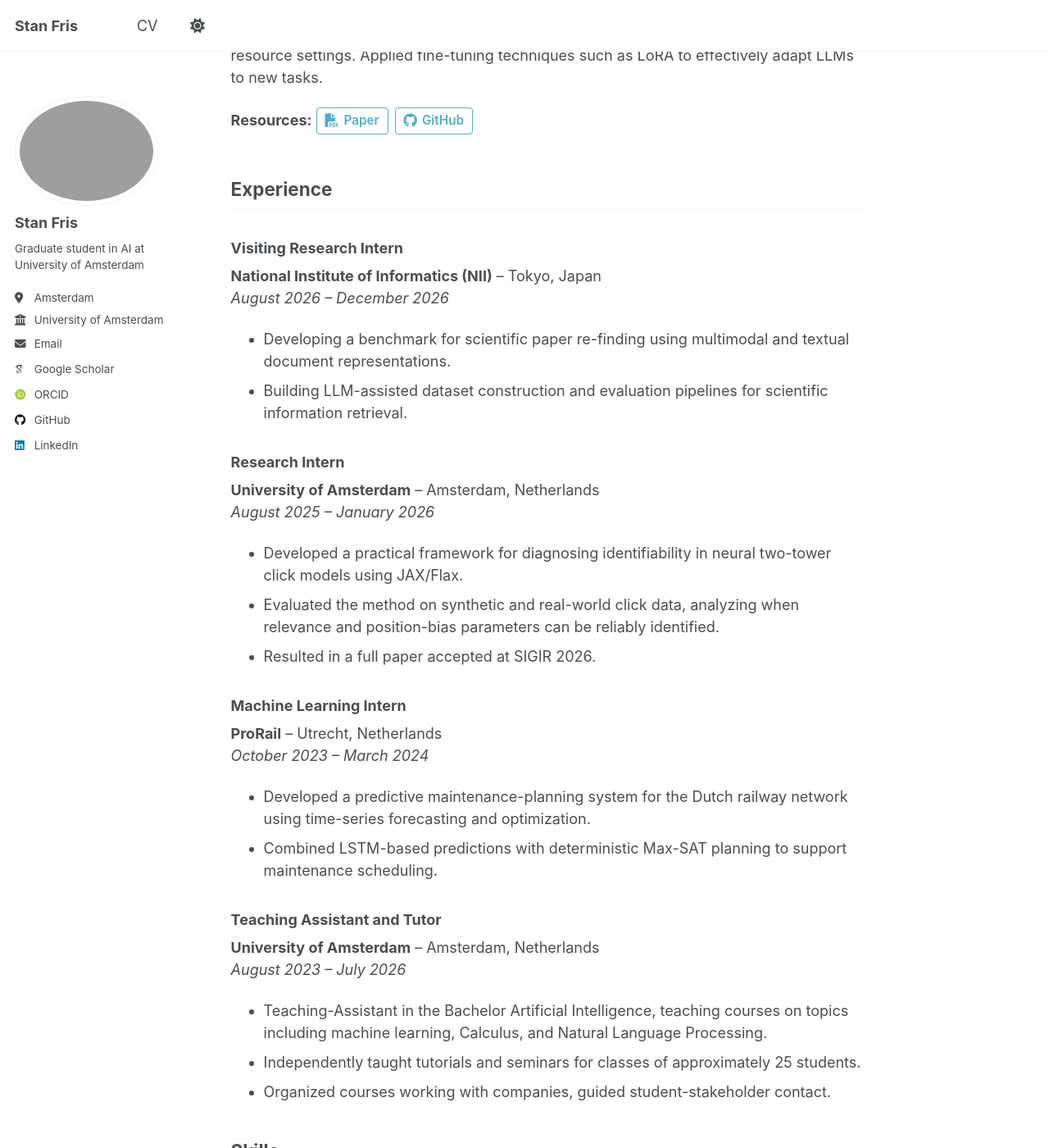
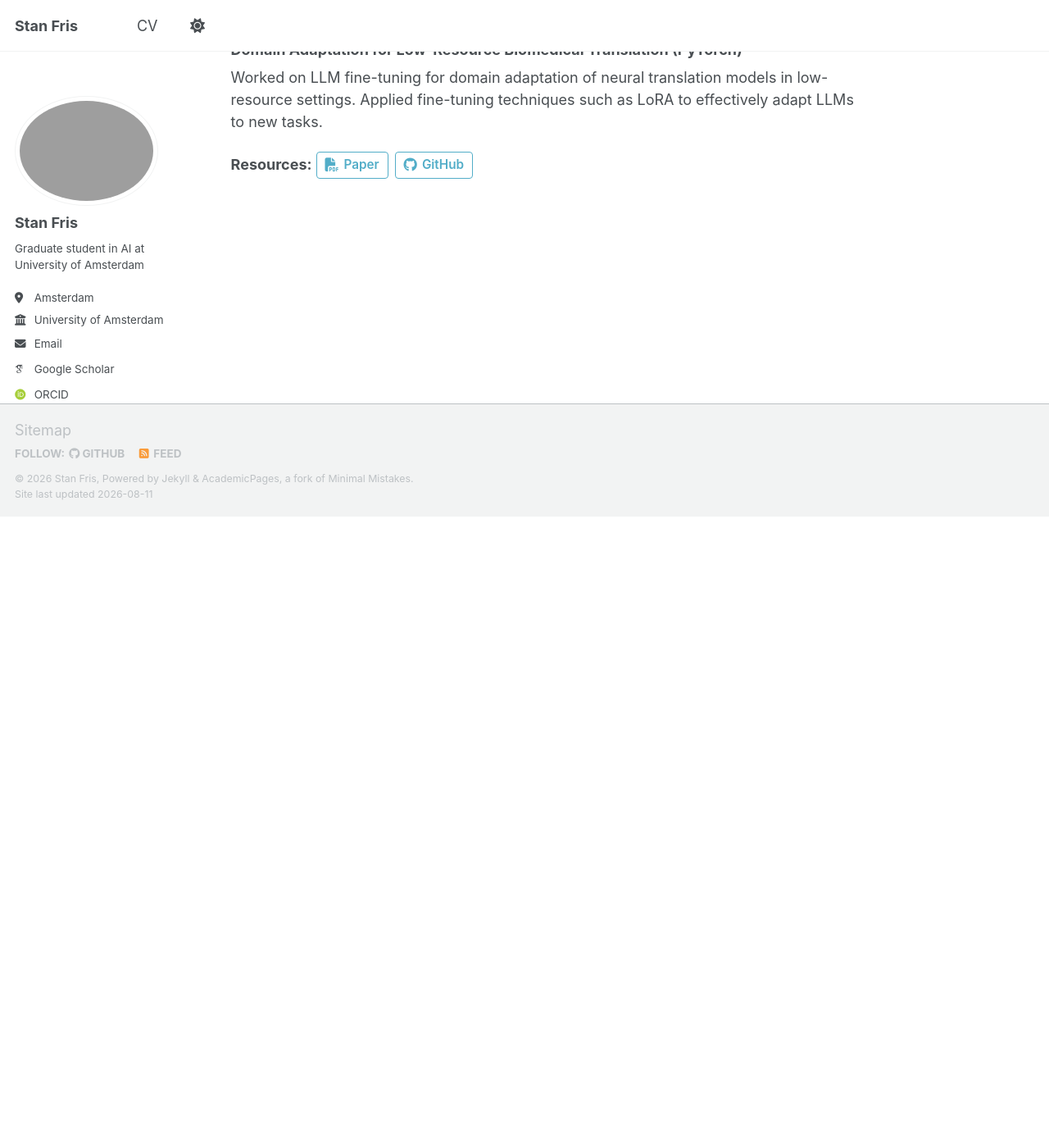
Before and after one commit to stanfris/stanfris.github.io, a Jekyll site: the page built from _pages/about.md, in a window 1280 px wide and 1400 px high, scrolled down 1246 px. Shown: the whole window at 82% size. Built offline with Jekyll 4.4.1, drawn with Linux system fonts in a browser that asks for light colours; some web fonts are replaced; a script that is not in the unit is left out; after the commit the page ends 1876 px from its top, so only the background shows below that; some of the changed text lies outside the part shown.

Commit message:
add files

```diff
--- a/_pages/about.md
+++ b/_pages/about.md
@@ -40,58 +40,3 @@ Conducted a reproducibility study of a paper introducing a framework for improvi
 Worked on LLM fine-tuning for domain adaptation of neural translation models in low-resource settings. Applied fine-tuning techniques such as LoRA to effectively adapt LLMs to new tasks.
 
 **Resources:** <a class="btn-pub" href="https://github.com/stanfris/Robust-Domain-Adaptation-for-Low-Resource-NMT/blob/main/Robust_Domain_Adaptation_for_Low_Resource_Biomedical_Translation.pdf" target="_blank"><i class="fas fa-file-pdf"></i> Paper</a><a class="btn-pub" href="https://github.com/stanfris/Robust-Domain-Adaptation-for-Low-Resource-NMT/tree/main" target="_blank"><i class="fab fa-github"></i> GitHub</a>
-
-## Experience
-
-### Visiting Research Intern
-**National Institute of Informatics (NII)** – Tokyo, Japan
-*August 2026 – December 2026*
-* Developing a benchmark for scientific paper re-finding using multimodal and textual document representations.
-* Building LLM-assisted dataset construction and evaluation pipelines for scientific information retrieval.
-
-### Research Intern
-**University of Amsterdam** – Amsterdam, Netherlands
-*August 2025 – January 2026*
-* Developed a practical framework for diagnosing identifiability in neural two-tower click models using JAX/Flax.
-* Evaluated the method on synthetic and real-world click data, analyzing when relevance and position-bias parameters can be reliably identified.
-* Resulted in a full paper accepted at SIGIR 2026.
-
-### Machine Learning Intern
-**ProRail** – Utrecht, Netherlands
-*October 2023 – March 2024*
-* Developed a predictive maintenance-planning system for the Dutch railway network using time-series forecasting and optimization.
-* Combined LSTM-based predictions with deterministic Max-SAT planning to support maintenance scheduling.
-
-### Teaching Assistant and Tutor
-**University of Amsterdam** – Amsterdam, Netherlands
-*August 2023 – July 2026*
-* Teaching-Assistant in the Bachelor Artificial Intelligence, teaching courses on topics including machine learning, Calculus, and Natural Language Processing.
-* Independently taught tutorials and seminars for classes of approximately 25 students.
-* Organized courses working with companies, guided student-stakeholder contact.
-
-## Skills
-
-* **Programming:** Python, C, C++, SQL
-* **ML Frameworks:** PyTorch, JAX, Flax (NNX), Hugging Face
-* **Systems & Tools:** Slurm, Linux, Weights & Biases, Git, Hydra
-* **Languages:** Dutch (Native), English (Fluent)
-
-## Activities
-
-### Education Committee Artificial Intelligence
-**University of Amsterdam** – Amsterdam, Netherlands
-*October 2023 – Present*
-* Represent student interests in programme-level discussions on curriculum and education quality.
-* Communicated with the Programme Director, overseeing education quality and consistency.
-
-### Faculty Student Council - Chair
-**University of Amsterdam** – Amsterdam, Netherlands
-*September 2022 – September 2023*
-* Chaired the council and represented students in discussions with faculty leadership and university governance bodies.
-* Worked on files including diversity, inclusivity, and events.
-
-## Grants & Awards
-
-* **SIGIR Student Travel Grant** | 2026
-* **ELLIS & Qualcomm Student Travel Grant** | 2026
-* **MSc Artificial Intelligence Student Travel Grant** | 2026
```
Also changed, not shown: other parts of _pages/about.md (+1 -1 lines).
